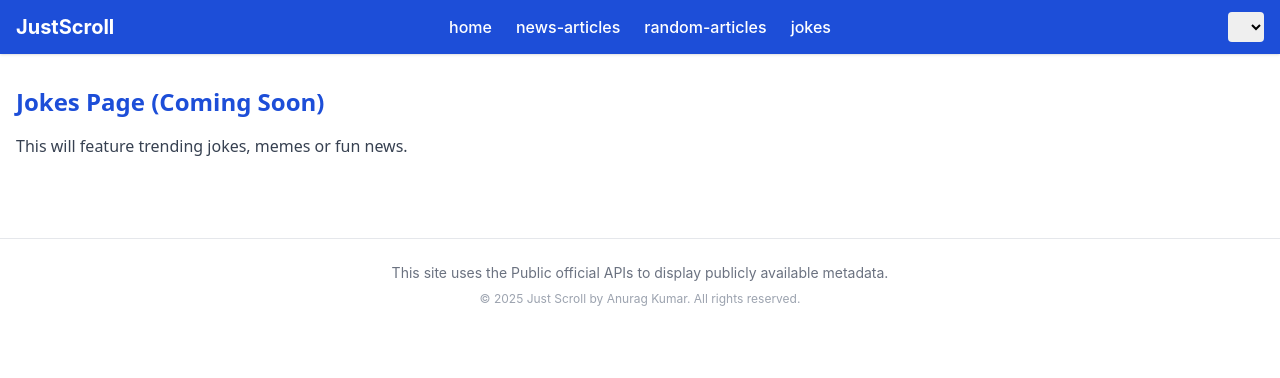
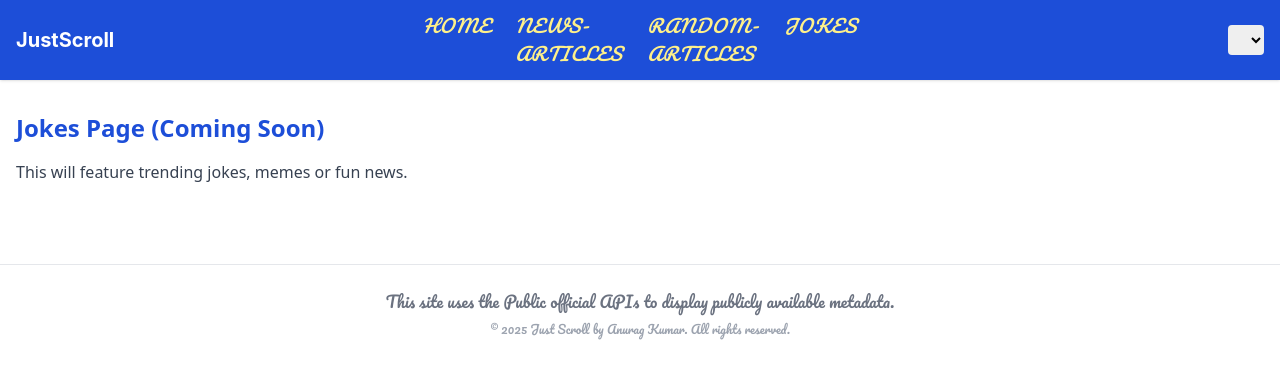
Before and after one commit to justscrollorg/scrollfeed-ui, a React (Create React App) app: page /jokes in a window 1280 px wide. Shown: the top 378 px of the page. Built offline with nearby package versions, Linux system fonts and the light colour scheme.

Commit message:
random articles

```diff
--- a/public/index.html
+++ b/public/index.html
@@ -3,6 +3,8 @@
 
 <head>
   <meta charset="UTF-8" />
+  <link href="https://fonts.googleapis.com/css2?family=Pacifico&display=swap" rel="stylesheet">
+
   <title>𝒥𝓊𝓈𝓉𝒮𝒸𝓇ℴ𝓁𝓁</title>
   <!-- Favicons -->
   <link rel="apple-touch-icon" sizes="180x180" href="%PUBLIC_URL%/apple-touch-icon.png">
--- a/src/components/Footer/Footer.jsx
+++ b/src/components/Footer/Footer.jsx
@@ -4,12 +4,11 @@ function Footer() {
   return (
     <footer className="bg-white dark:bg-gray-900 text-gray-600 dark:text-gray-400 text-sm text-center mt-12 py-6 border-t border-gray-200 dark:border-gray-700">
       <div className="max-w-6xl mx-auto px-4 space-y-2">
-        <p className="text-gray-500">
+        <p className="text-gray-500 font-artistic text-base">
           This site uses the Public official APIs to display publicly available metadata.
         </p>
 
-
-        <p className="text-xs text-gray-400 mt-2">
+        <p className="text-xs text-gray-400 mt-2 font-artistic">
           © {new Date().getFullYear()} Just Scroll by Anurag Kumar. All rights reserved.
         </p>
       </div>
--- a/src/components/Navbar/Navbar.jsx
+++ b/src/components/Navbar/Navbar.jsx
@@ -11,7 +11,7 @@ function Navbar({ regions, selectedRegion, onRegionChange }) {
       </div>
 
       {/* Center: Nav Links */}
-      <ul className="flex-1 flex justify-center gap-6 text-md font-medium">
+      <ul className="flex-1 flex justify-center gap-6 text-lg font-artistic tracking-wider uppercase italic text-yellow-200">
         <li>
           <Link to="/" className="hover:underline">
             home
--- a/tailwind.config.js
+++ b/tailwind.config.js
@@ -5,7 +5,11 @@ module.exports = {
     "./src/**/*.{js,ts,jsx,tsx}",
   ],
   theme: {
-    extend: {},
+    extend: {
+      fontFamily: {
+        artistic: ['"Pacifico"', 'cursive'],
+      },
+    },
   },
   plugins: [],
 };
```
